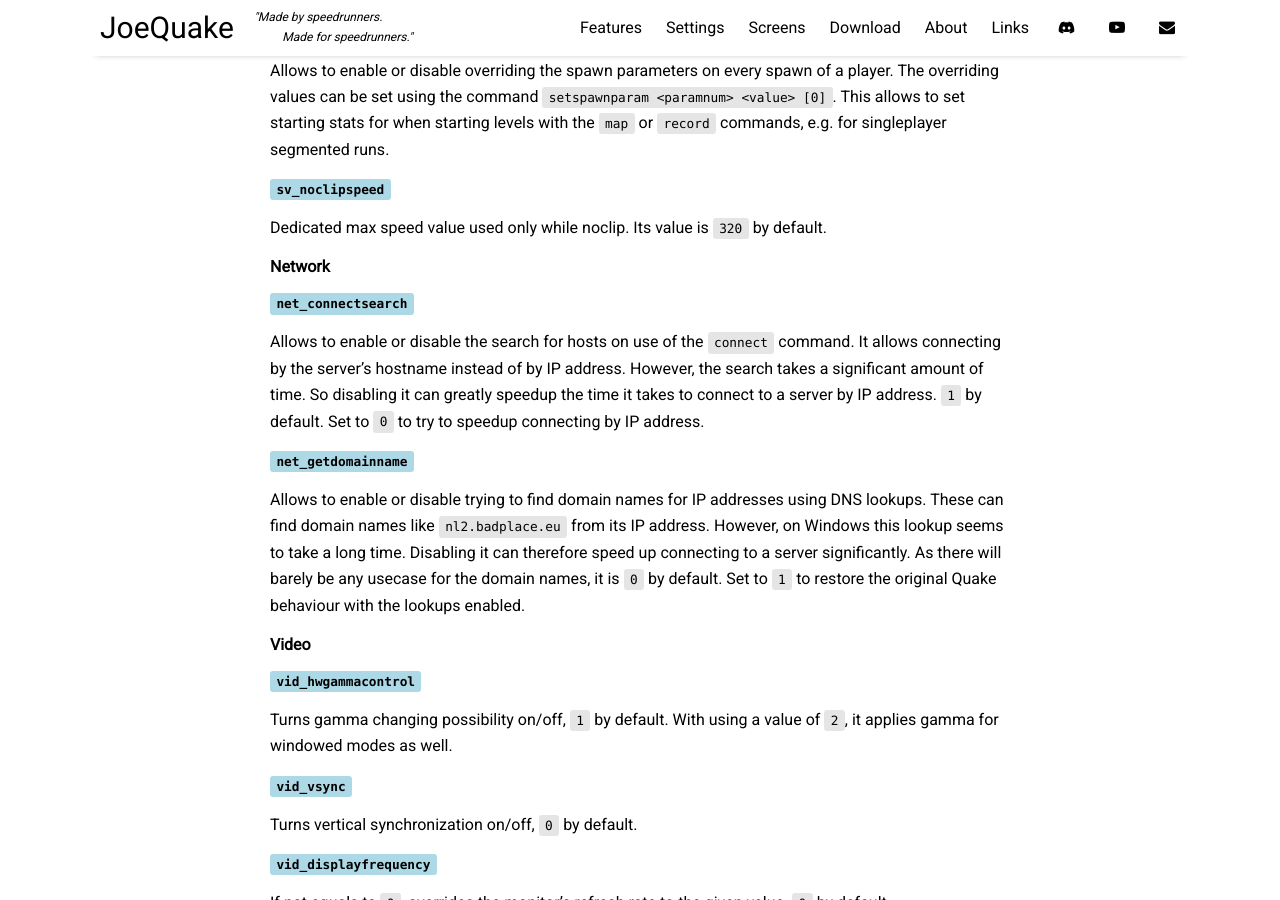
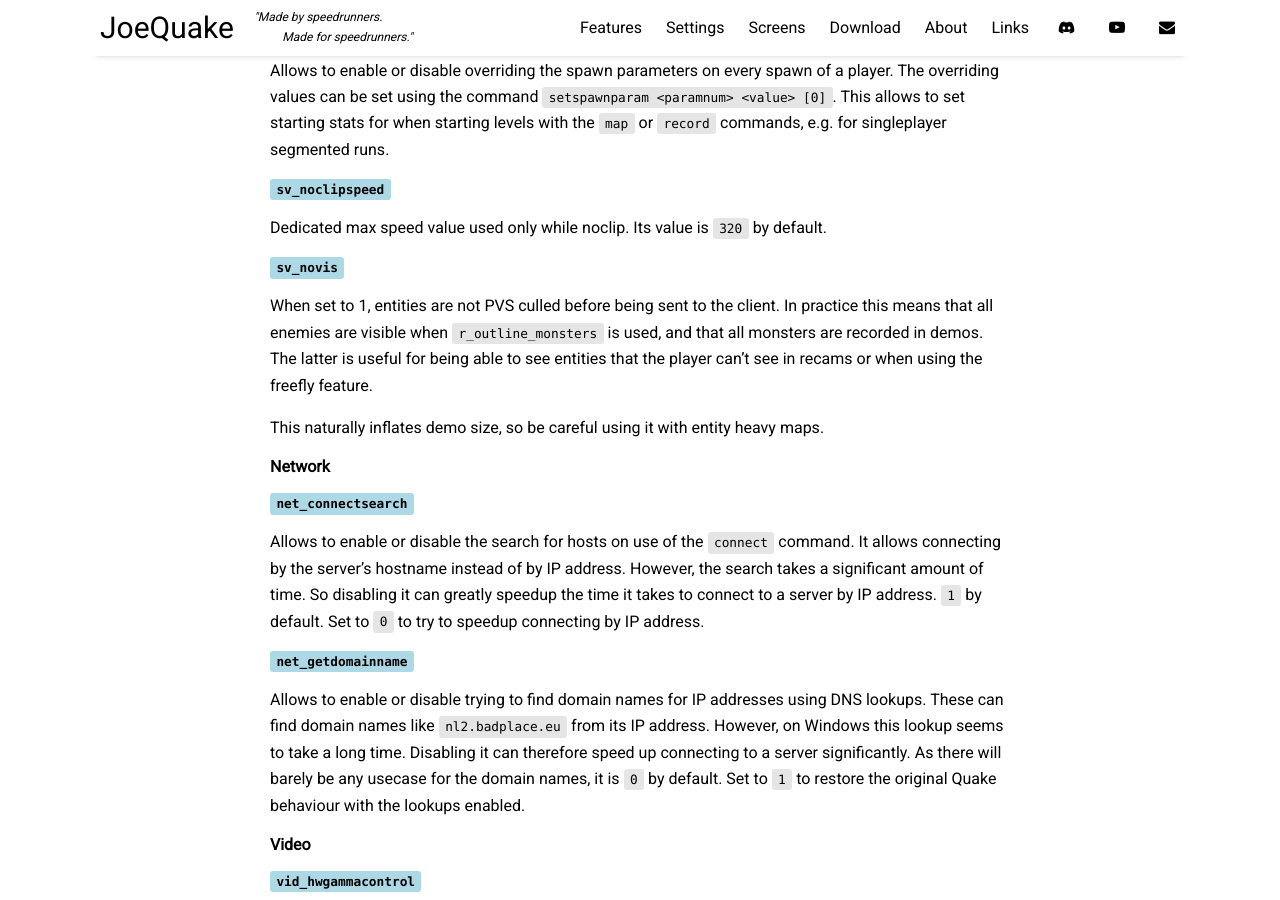
Before and after one commit to j0zzz/JoeQuake, a Jekyll site: the page built from docs/pages/cvars-commands.md, in a window 1280 px wide and 900 px high, scrolled down 7891 px. Built offline with Jekyll 4.4.1, drawn with Linux system fonts in a browser that asks for light colours; nearby versions of some CDN libraries.

Commit message:
sv_novis docs

```diff
--- a/docs/pages/cvars-commands.md
+++ b/docs/pages/cvars-commands.md
@@ -378,6 +378,17 @@ This allows to set starting stats for when starting levels with the `map` or `re
 
 Dedicated max speed value used only while noclip.
 Its value is `320` by default.
+
+##### `sv_novis`
+
+When set to 1, entities are not PVS culled before being sent to the client.  In
+practice this means that all enemies are visible when `r_outline_monsters` is
+used, and that all monsters are recorded in demos.  The latter is useful for
+being able to see entities that the player can't see in recams or when using the
+freefly feature.
+
+This naturally inflates demo size, so be careful using it with entity heavy
+maps.
 
 #### Network
 
```
